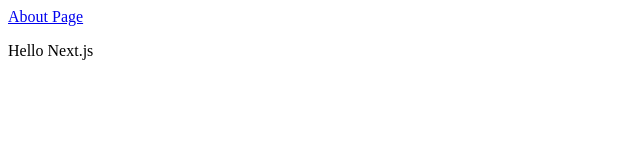
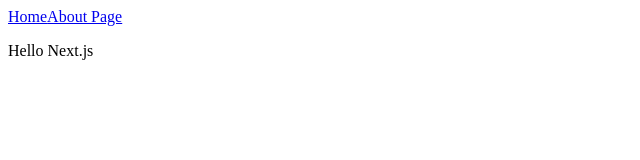
Before and after one commit to jinwoo-jeon0/Hello-Next.js, a Next.js app: page / in a window 1280 px wide. Shown: the top 160 px of the page, without its empty margins (0-640 px from the left). Built offline with nearby package versions, Linux system fonts and the light colour scheme.

Commit message:
Add a link to home

```diff
--- a/components/Header.js
+++ b/components/Header.js
@@ -2,6 +2,9 @@ import Link from 'next/link';
 
 const Header = () => (
   <div>
+    <Link href="/">
+      <a title="Home">Home</a>
+    </Link>
     <Link href="/about">
       <a title="About Page">About Page</a>
     </Link>
```
